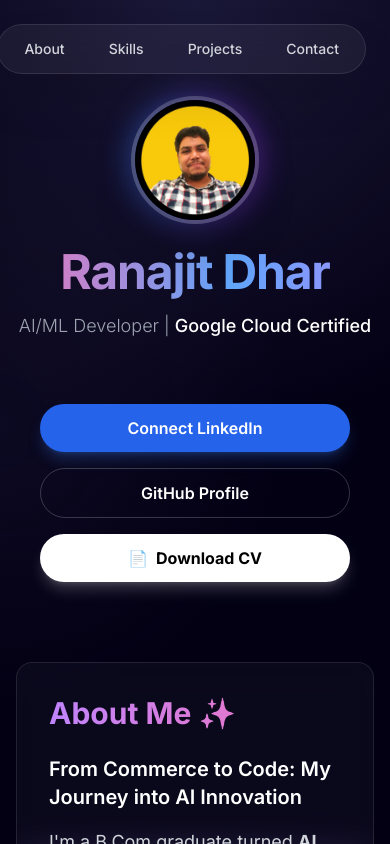
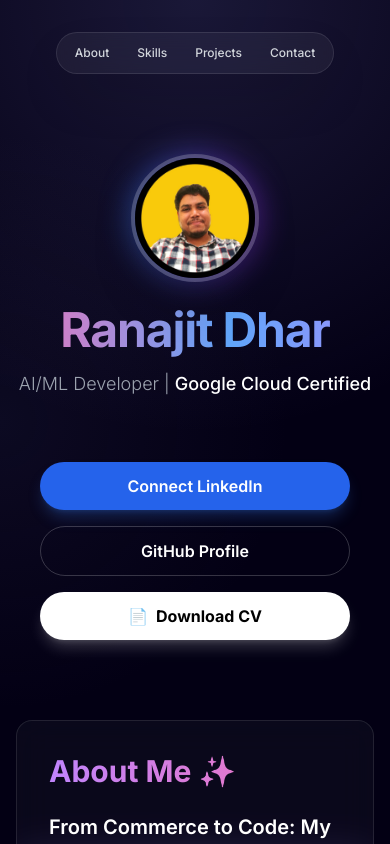
Before and after one commit to ranajitdharpersonal/portfolio, a Next.js app: page / in a window 390 px wide. Shown: the top 844 px of the page. Built offline with nearby package versions, Linux system fonts and the light colour scheme.

Commit message:
new bento

```diff
--- a/app/page.js
+++ b/app/page.js
@@ -4,8 +4,8 @@ import Link from "next/link";
 export default function Home() {
   return (
     <main className="flex min-h-screen flex-col items-center p-4 md:p-12 max-w-5xl mx-auto space-y-20 scroll-smooth">
-      {/* 🚀 ABSOLUTE NAV: Page er sathe scroll hobe */}
-      <nav className="absolute top-6 right-6 z-50 inline-flex items-center gap-1 p-1.5 rounded-full bg-white/5 border border-white/10 backdrop-blur-md shadow-2xl hover:bg-white/10 transition duration-300">
+      {/* 🚀 RESPONSIVE NAV: Mobile (Center) + Desktop (Top-Right) */}
+      <nav className="relative md:absolute md:top-6 md:right-6 z-50 inline-flex items-center gap-1 p-1.5 rounded-full bg-white/5 border border-white/10 backdrop-blur-md shadow-2xl hover:bg-white/10 transition duration-300 mt-4 md:mt-0">
           {[
             { name: "About", id: "#about" },
             { name: "Skills", id: "#skills" },
@@ -15,7 +15,7 @@ export default function Home() {
             <a
               key={item.name}
               href={item.id}
-              className="px-5 py-2 rounded-full text-sm font-medium text-gray-300 hover:text-white hover:bg-white/10 transition-all duration-300 hover:scale-105"
+              className="px-3 py-1.5 md:px-5 md:py-2 rounded-full text-xs md:text-sm font-medium text-gray-300 hover:text-white hover:bg-white/10 transition-all duration-300 hover:scale-105"
             >
               {item.name}
             </a>
```
